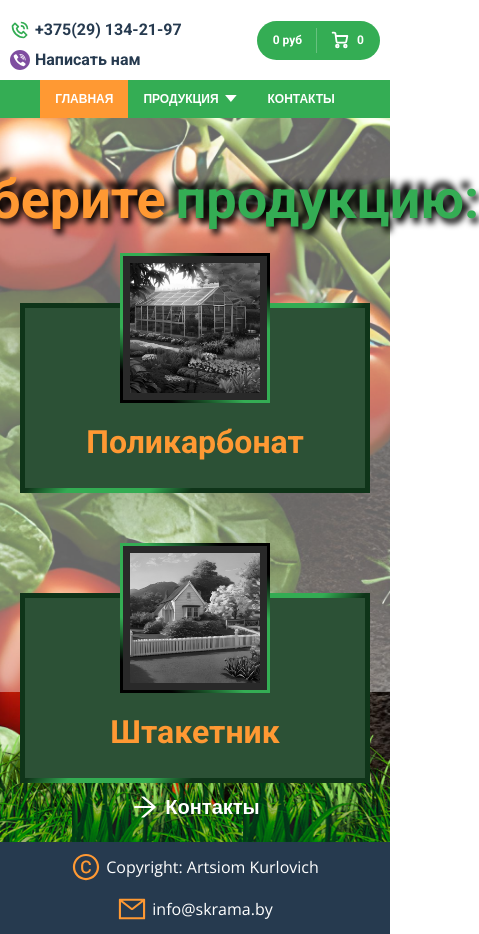
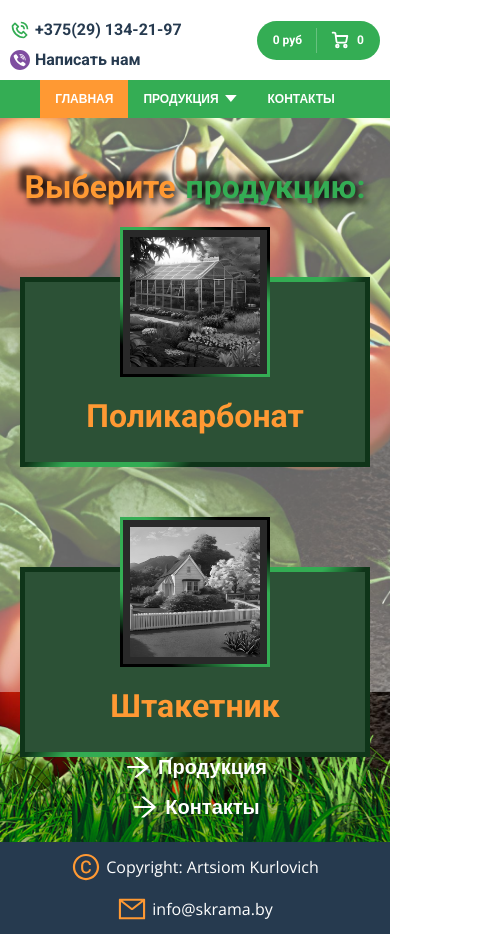
Before and after one commit to akurlovich/skrama.by_client, a React (Create React App) app: page / in a window 390 px wide. Shown: the whole page, 479 px wide, since content can reach past the window. Built offline with nearby package versions, Linux system fonts and the light colour scheme; what @fluentui/react would draw is missing.

Commit message:
feat: media for choosen products

```diff
--- a/src/components_V2/Header/header.scss
+++ b/src/components_V2/Header/header.scss
@@ -259,6 +259,10 @@
         flex-direction: column;
         top: 78px;
         z-index: 200000;
+
+        @media (max-width: 575px) {
+          top: 38px;
+        }
       }
     }
 
--- a/src/components_V2/Home/home.scss
+++ b/src/components_V2/Home/home.scss
@@ -30,6 +30,18 @@
       padding-top: 50px;
       text-shadow: 3px 5px 6px #000, -6px -7px 6px #000;
 
+      @media (max-width: 575px) {
+        font-size: 42px;
+      }
+
+      @media (max-width: 450px) {
+        font-size: 32px;
+      }
+
+      @media (max-width: 359px) {
+        font-size: 28px;
+      }
+
       &_primary {
         // color: var(--primary);
         color: var(--secondary);
@@ -49,7 +61,7 @@
       justify-content: center;
       flex-wrap: wrap;
       gap: 100px;
-      padding: 70px 0px;
+      padding: 70px 10px;
     }
   }
 
```
